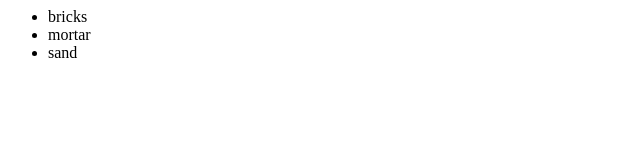
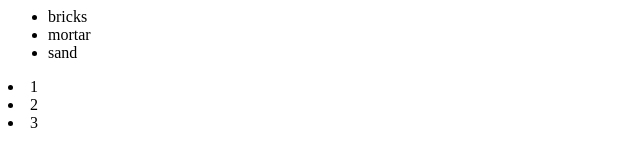
Before and after one commit to Sanketyeru/newGitTest, a plain HTML site: page index.html in a window 1280 px wide. Shown: the full height of the page, 0-640 px from the left. Drawn offline with Linux system fonts and the light colour scheme.

Commit message:
added ul and three li

```diff
--- a/index.html
+++ b/index.html
@@ -6,6 +6,14 @@
                 <li>mortar</li>
                 <li>sand</li>
             </ul>
+
+            <url>
+                <li>1</li>
+                <li>2</li>
+                <li>3</li>
+            </url>
+
+
         </div>
     </body>
 </html>
```
